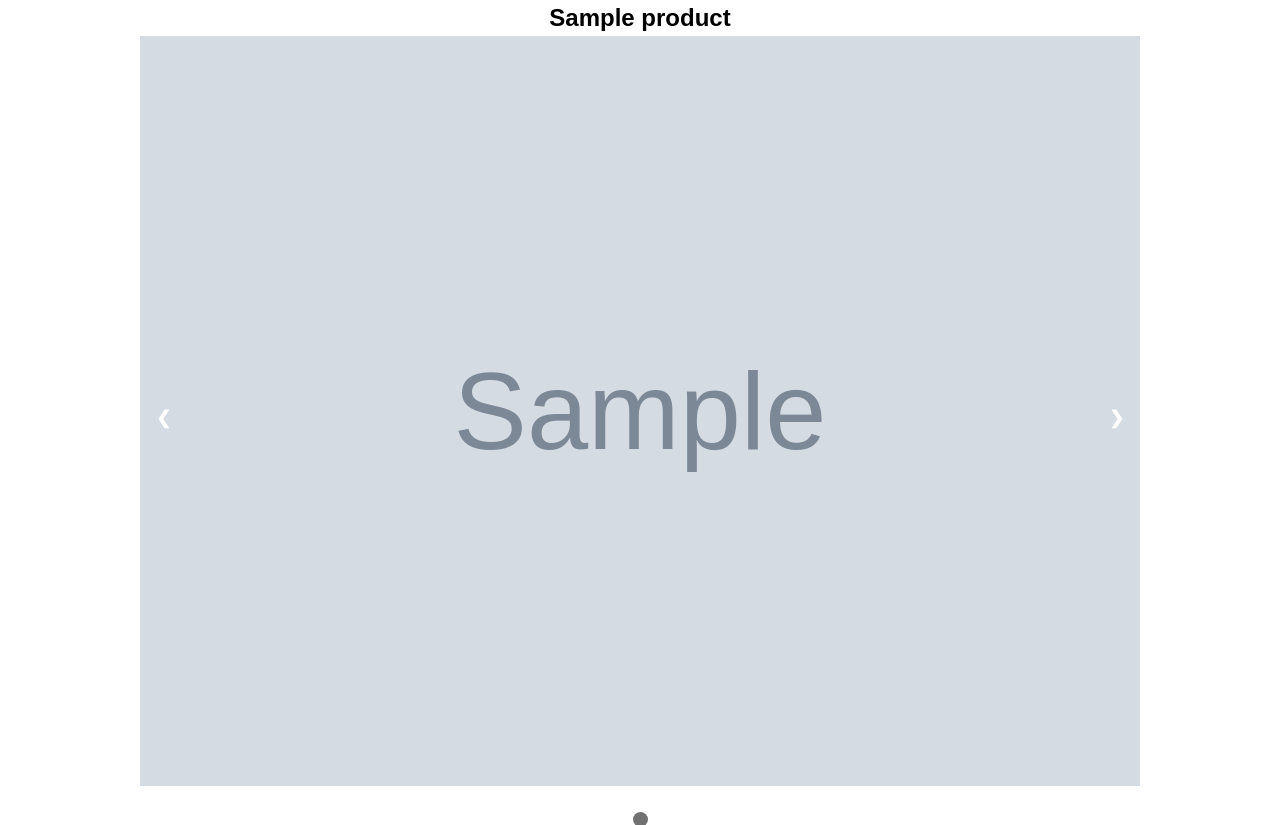
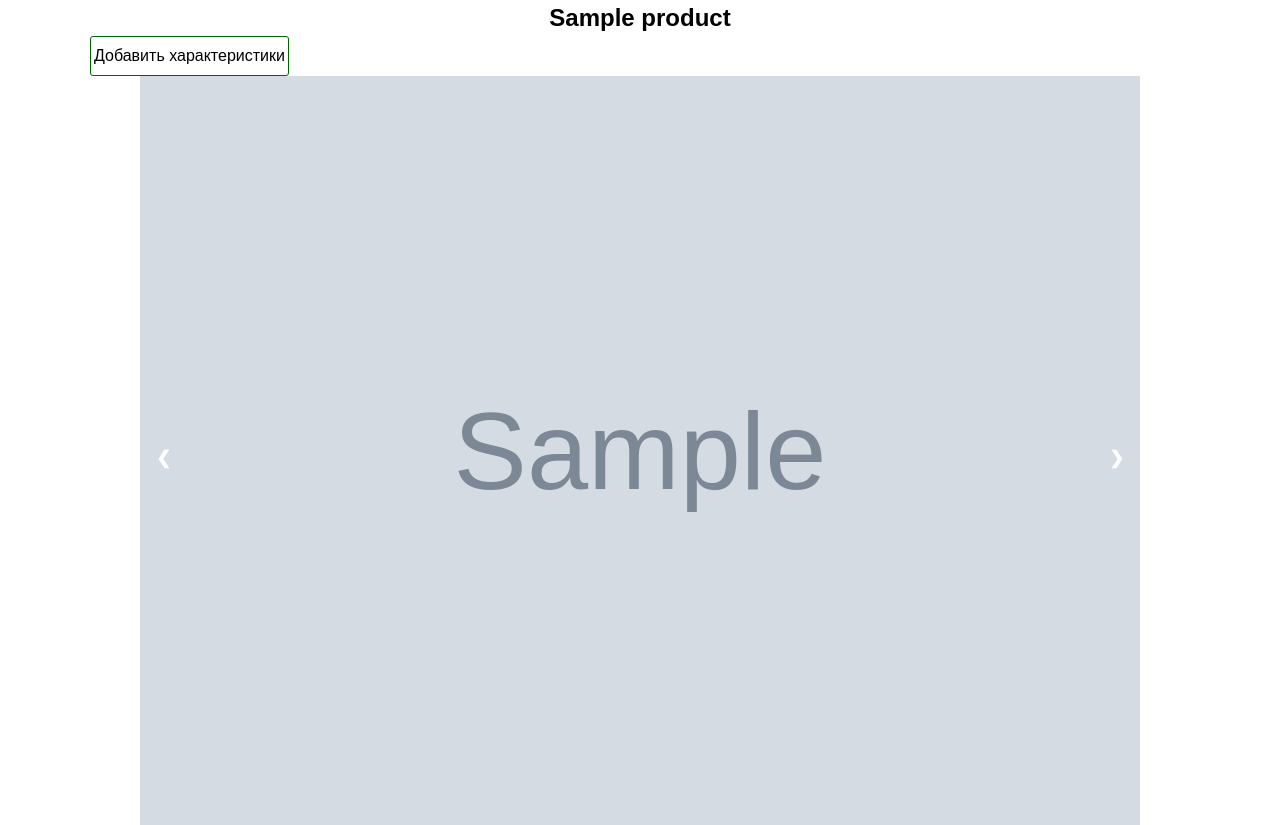
Before and after one commit to universe-walker/shop-django, a Django app: a page that uses category/templates/category/product_detail.html in a window 1280 px wide. Shown: the part 60-885 px from the top of the page. Run offline with Django 3.2, Linux system fonts and the light colour scheme; tables that the repository leaves empty hold one stand-in row (values such as "Sample post"); grey boxes marked "Sample" are stand-in pictures.

Commit message:
Add link to create characteristics in product_detail.html. Add styles for link product_detail.css

```diff
--- a/category/static/css/product_detail.css
+++ b/category/static/css/product_detail.css
@@ -95,3 +95,18 @@
   opacity: 0.6;
   cursor: not-allowed;
 }
+
+.product__add_characteristics > a {
+  display: inline-block;
+  padding: 7px 3px;
+  border-radius: 3px;
+  border: 1px solid darkgreen;
+  text-decoration: none;
+  color: black;
+}
+
+.product__add_characteristics > a:hover {
+  background-color: darkgreen;
+  color: #fff;
+  transition-duration: .3s;
+}
--- a/category/templates/category/product_detail.html
+++ b/category/templates/category/product_detail.html
@@ -17,6 +17,9 @@
     <div class="product">
       <div class="product__row">
         <h2 class="product__title text-align-center">{{ product.name }}</h2>
+        <div class="product__add_characteristics">
+          <a href="{{ product.get_add_characteristics_url }}">Добавить характеристики</a>
+        </div>
         <div class="product__slideshow">
           {% if images %}
             <div class="slideshow__container">
```
